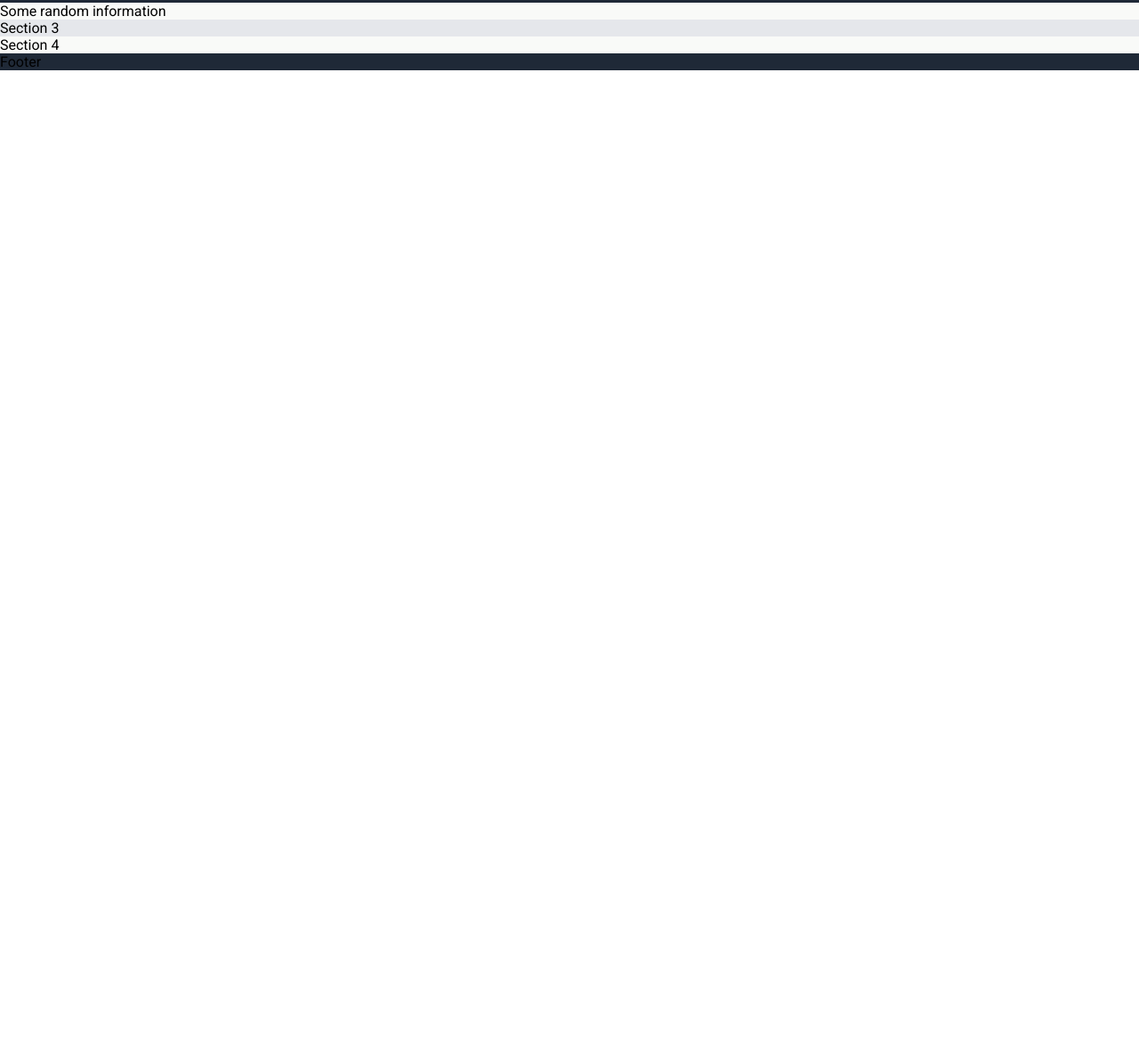
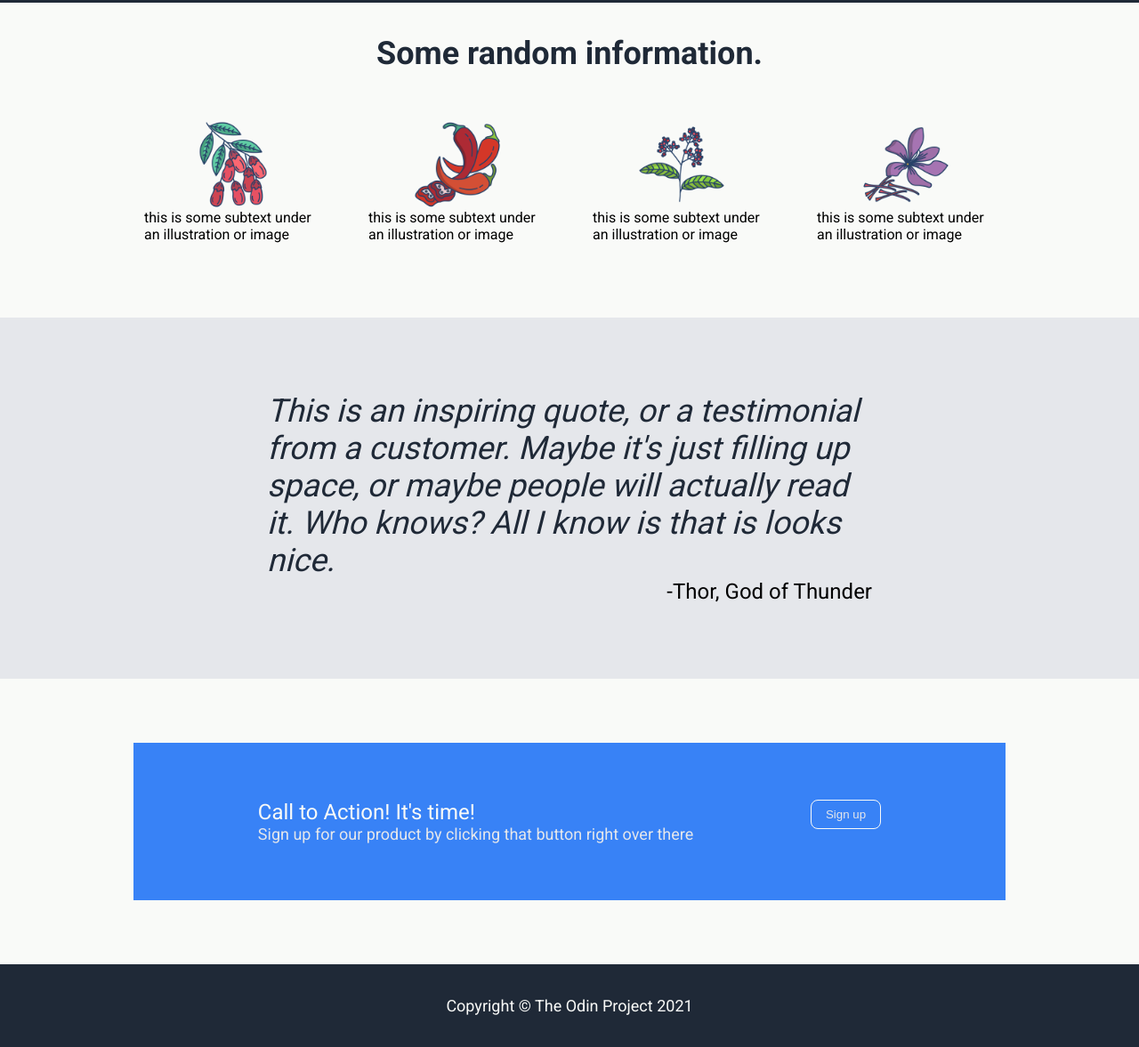
Before and after one commit to Pat-Barry/Website-Landing-Page, a plain HTML site: page index.html in a window 1280 px wide. Shown: the part 466-1643 px from the top of the page at 89% size. Before the commit the page ends 800 px from the top, so only its background shows below. Drawn offline with Linux system fonts and the light colour scheme.

Commit message:
Finished landing page

```diff
--- a/index.html
+++ b/index.html
@@ -28,18 +28,44 @@
             <div class='left'><img src="photos/nature.jpg" alt="A tree in nature"></div>
         </div>
     </div>
-
-
-
     <div class='section-2'>
-        <div class='information'>Some random information</div>
-        <div class='container'></div>
-        <div class='container'></div>
-        <div class='container'></div>
-        <div class='container'></div>
+        <div class='information'>Some random information.</div>
+        <div class='container'>
+            <div class='info'>
+                <img src="photos/barberry.png" alt="Barberry illustrated image">
+                <div class='text'>this is some subtext under an illustration or image</div>
+            </div>
+            <div class='info'>
+                <img src="photos/chilli.png" alt="chilli illustrated image">
+                <div class='text'>this is some subtext under an illustration or image</div>
+            </div>
+            <div class='info'>
+                <img src="photos/pepper.png" alt="pepper illustrated image">
+                <div class='text'>this is some subtext under an illustration or image</div>
+            </div>
+            <div class='info'>
+                <img src="photos/saffron.png" alt="saffron illustrated image">
+                <div class='text'>this is some subtext under an illustration or image</div>
+            </div>
+        </div>
     </div>
-    <div class='section-3'> Section 3</div>
-    <div class='section-4'>Section 4</div>
-    <div class='footer'>Footer</div>
+    <div class='section-3'>
+        <div class='quote'>This is an inspiring quote, or a testimonial from a customer. Maybe it's just filling up space, or maybe people will actually read it. Who knows? All I know is that is looks nice.</div>
+        <div class='author'>-Thor, God of Thunder</div>
+    </div>
+    <div class='section-4'>
+        <div class='container2'>
+            <div class='left-container'>
+                <div class='call-to-action'>Call to Action! It's time!</div>
+                <div class='below-call-to-action'>Sign up for our product by clicking that button right over there</div>
+            </div>
+            <div class='right-container'>
+                <button>Sign up</button>
+            </div>
+        </div>
+    </div>
+    <div class='footer'>
+        <div class='footer-message'> Copyright &copy; The Odin Project 2021</div>
+    </div>
 </body>
 </html>
--- a/styles.css
+++ b/styles.css
@@ -66,7 +66,13 @@ img {
 
 button {
     background-color: #3882F6;
+    color: #E5E7EB;
+    padding: 8px 16px;
+    border-radius: 8px;
+    border: 1px solid #3882F6;
 }
+
+
 
 .left {
     display: flex;
@@ -84,18 +90,97 @@ button {
 
 .section-2 {
     background-color: #F9FAF8;
+    padding: 36px 0px 84px 0px;
 }
 
+.section-2 img {
+    width: 100px;
+    height: 100px;
+    margin-top: 54px;
+
+}
+
+.information {
+    font-size: 36px;
+    color: #1F2937;
+    font-weight: bold;
+    text-align: center;
+}
+
+.container {
+    display: flex;
+    align-items: center;
+    justify-content: center;
+    gap: 52px;
+}
+
+.info {
+    max-width: 200px;
+    display: flex;
+    flex-direction: column;
+    align-items: center;
+    justify-content: center;
+}
+
+
+
 .section-3 {
-    background-color: #E5E7EB
+    background-color: #E5E7EB;
+    display: flex;
+    flex-direction: column;
+    padding: 84px 300px 84px 300px;
+}
+
+.quote {
+    font-size: 36px;
+    color: #1F2937;
+    font-style: italic;
+}
+
+.author {
+    font-size: 24px;
+    color: black;
+    text-align: right;
 }
 
 .section-4 {
     background-color: #F9FAF8;
+    padding: 72px 150px 72px 150px;
+}
+
+.container2 {
+    background-color: #3882F6;
+    color: #F9FAF8;
+    display: flex;
+    justify-content: space-around;
+    padding: 64px 74px 64px 74px;
+}
+
+.call-to-action {
+    font-size: 24px;
+}
+
+.below-call-to-action {
+    font-size: 18px;
+    color: #E5E7EB;
+}
+
+.right-container{
+    height: 48px;
+}
+.right-container button {
+    border: 1px solid #F9FAF8;
 }
 
 .footer {
     background-color: #1F2937;
+    padding: 36px 0px 36px 0px;
+}
+
+.footer-message {
+    font-size: 18px;
+    color: #F9FAF8;
+    text-align: center;
 }
 
 a:link, a:visited,  a:hover, a:active
```
